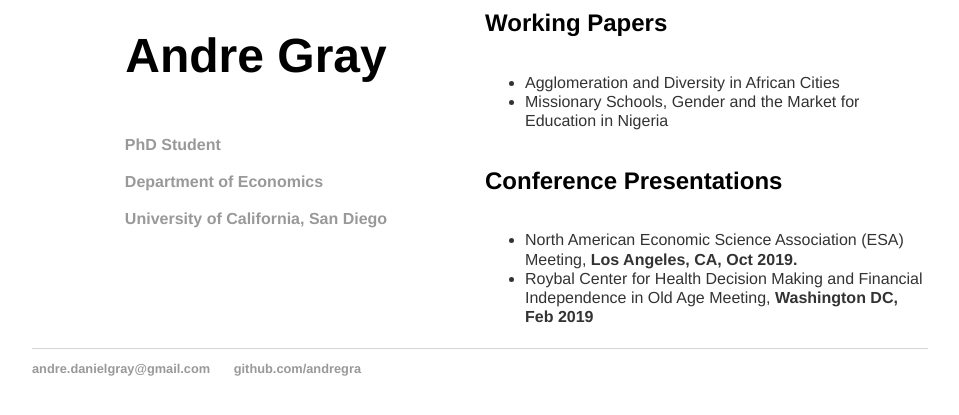
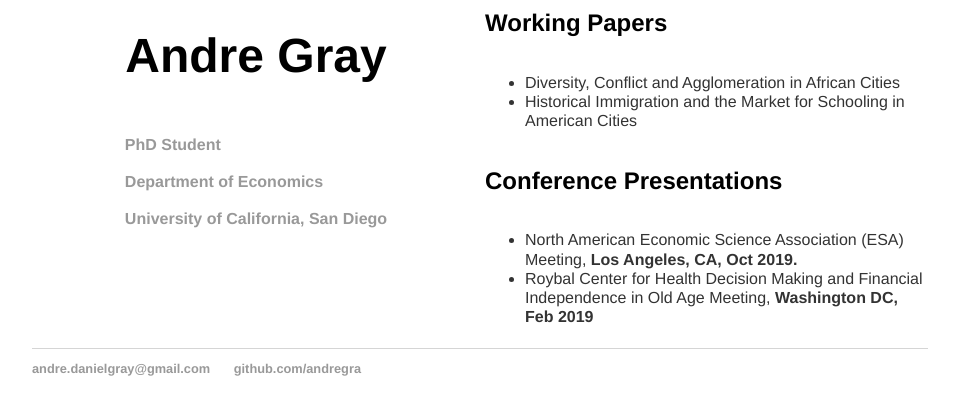
Before and after one commit to andregra/andregra.github.io, a Jekyll site: the page built from index.html, in a window 1280 px wide, cut to the strip 463-878 px from the top of the page. Shown: the whole strip, without its empty margins (160-1119 px from the left). Built offline with Jekyll 4.4.1, drawn with Linux system fonts in a browser that asks for light colours.

Commit message:
Update index.html

```diff
--- a/index.html
+++ b/index.html
@@ -27,8 +27,8 @@ title: Andre Gray
 	  	</ul>
 	<h2> Working Papers</h2>
 	  	<ul class="papers">
-			<li> Agglomeration and Diversity in African Cities </li>
-			<li> Missionary Schools, Gender and the Market for Education in Nigeria </li>
+			<li> Diversity, Conflict and Agglomeration in African Cities </li>
+			<li> Historical Immigration and the Market for Schooling in American Cities </li>
 	  	</ul>
 	  <h2> Conference Presentations </h2>
 	  	<ul class="presentations">
```
